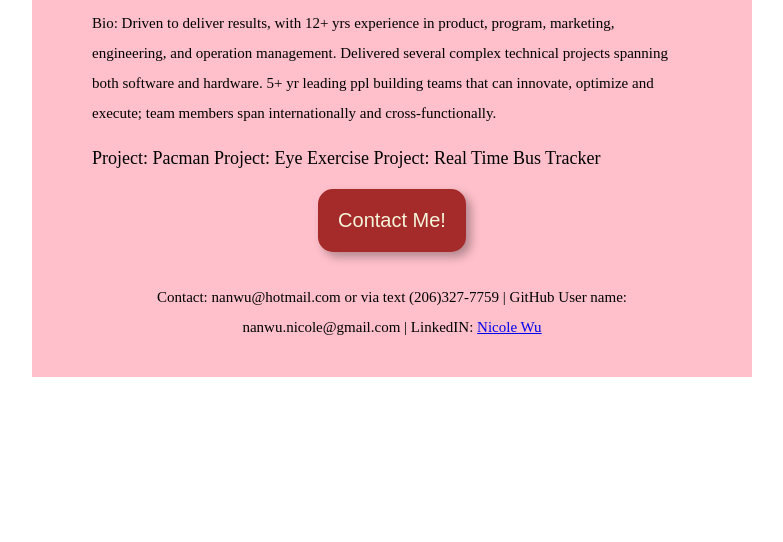
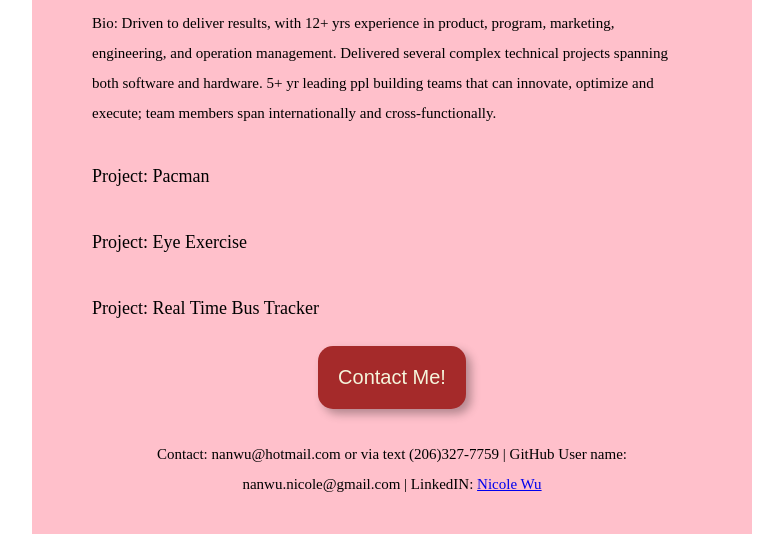
Before and after one commit to nicolenanwu/nicolenanwu.github.io, a plain HTML site: page index.html in a window 1280 px wide. Shown: the part 506-1048 px from the top of the page, without its empty margins (248-1031 px from the left). Before the commit the page ends 891 px from the top, so only its background shows below. Drawn offline with Linux system fonts and the light colour scheme.

Commit message:
Update index.html

```diff
--- a/index.html
+++ b/index.html
@@ -82,13 +82,16 @@
       <p>
         Bio: Driven to deliver results, with 12+ yrs experience in product, program, marketing, engineering, and operation management. Delivered several complex technical projects spanning both software and hardware. 5+ yr leading ppl building teams that can innovate, optimize and execute; team members span internationally and cross-functionally.
       </p>
+      <p>
       <a
-        href="https://github.com/nicolenanwu/nicolenanwupacman.github.io/"
+        href="https://nicolenanwu.github.io/nicolenanwupacman.github.io/"
         target="_blank"
         class="learn-more"
       >
         Project: Pacman
       </a>
+      </p>
+      <p>
       <a
         href="https://nicolenanwu.github.io/nicolenanwumap.github.io/"
         target="_blank"
@@ -96,6 +99,8 @@
       >
         Project: Eye Exercise
       </a>
+      </p>
+      <p>
       <a
         href="https://nicolenanwu.github.io/nicolenanwumap.github.io/"
         target="_blank"
@@ -103,6 +108,7 @@
       >
         Project: Real Time Bus Tracker
       </a>
+      </p>
       <button class="buy-button">Contact Me!</button>
       <p class="footer">
         Contact: nanwu@hotmail.com or via text (206)327-7759 | GitHub User name: nanwu.nicole@gmail.com | LinkedIN:
```
